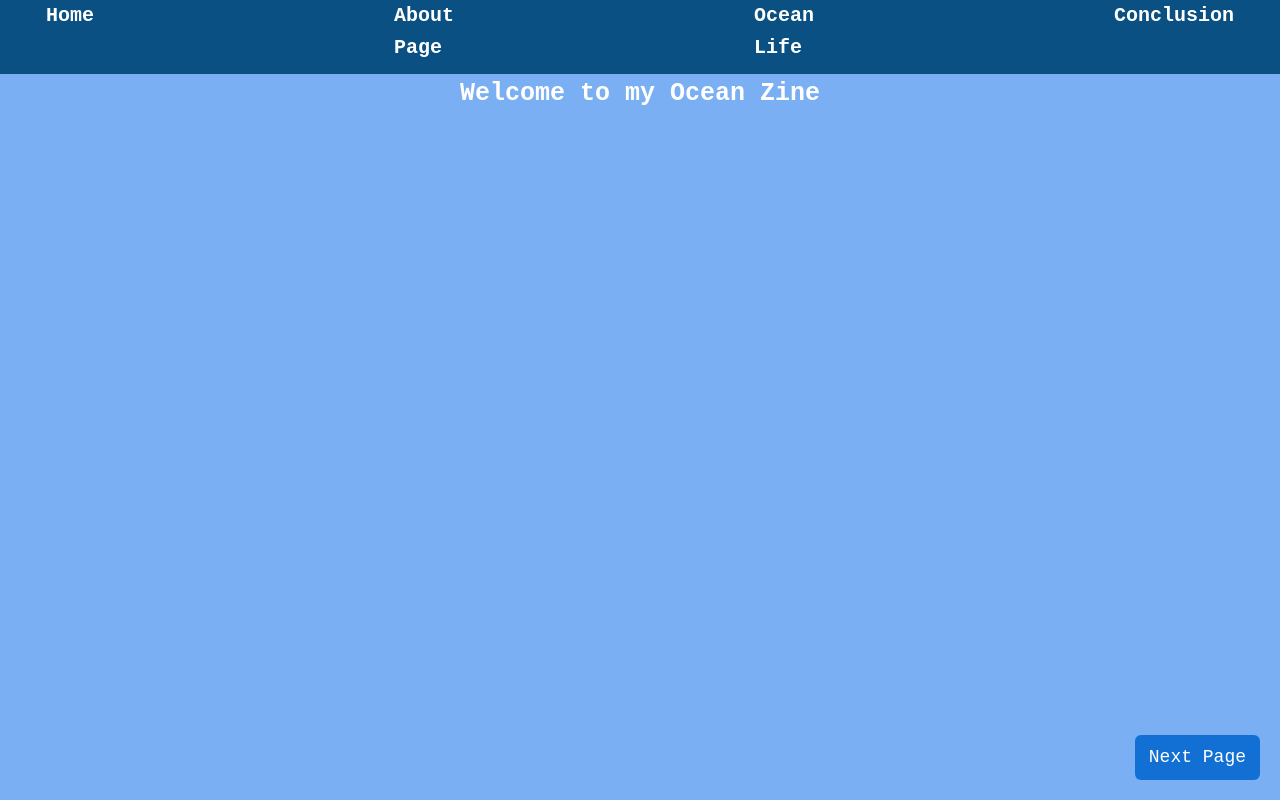
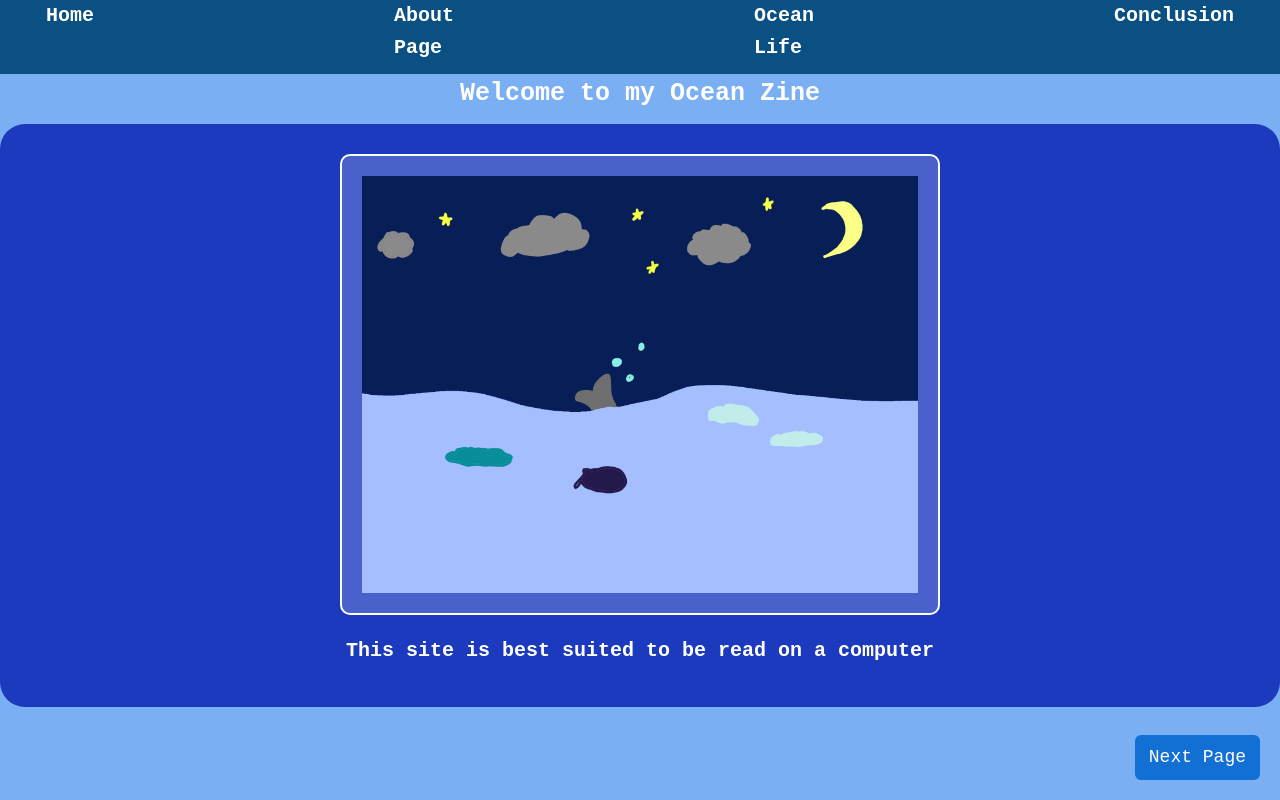
Before and after one commit to liamcmtreacy/CreativeStudio_assignment03, a SvelteKit app in the folder svelte-app/: page / in a window 1280 px wide. Built offline with nearby package versions, Linux system fonts and the light colour scheme.

Commit message:
new drawing for home page, done styling for both pages

```diff
--- a/svelte-app/src/routes/+page.svelte
+++ b/svelte-app/src/routes/+page.svelte
@@ -1,5 +1,8 @@
 <h1>Welcome to my Ocean Zine</h1>
-
+<div class = "startingGrid">
+<img id="OC" src="/assets/oceanTitle.png" alt="Drawing of Red Crab">
+<p>This site is best suited to be read on a computer</p>
+</div>
 <a class="next-page" href="/About">Next Page</a>
 
 <style>
@@ -7,6 +10,35 @@
         font-size: 25px;
         font-family: 'Courier New', Courier, monospace;
         text-align: center;}
+
+.startingGrid{
+        display: grid;
+        grid-template-columns: 1fr; /*forces text to be under image */
+        gap: 20px;
+        background-color: #1c3abd;
+        padding: 30px;
+        border-radius: 25px;
+    }
+
+        #OC{ width: 600px;
+    height: auto; /* image looks weird without auto */
+    margin: 0 auto;
+    background: rgba(255, 255, 255, 0.2);
+    border: 2px solid white;
+    padding: 20px;
+    border-radius: 10px;
+    display: block;
+}
+
+        p {
+        width: 100%;
+        font-family: "Courier New", monospace;
+        font-size: 20px;
+        font-weight: bold;
+        text-align: center;
+        align-self: center;
+        color: white;
+        }
 
     .next-page {
         position: fixed;
--- a/svelte-app/src/routes/About/+page.svelte
+++ b/svelte-app/src/routes/About/+page.svelte
@@ -5,30 +5,42 @@
         console.log("About Page Loaded Up");
     });
 </script>
-
+<div class = "gridBlue">
 <h1> So what is this page about?</h1>
 <p> This web zine has been created for a college assignment, I have always had an interest in the Ocean
     and wanted to create a site about it, and some creatures and aspects of it which I find interesting.
 
     I hope you enjoy what you see!
 </p>
+</div>
 
 <a class="next-page" href="/OceanLife">Next Page</a>
 <a class ="previous_page" href ="/">Previous Page</a>
 
 <style>
-        h1 {color: #ffffff;
+           h1 {color: #ffffff;
         font-size: 25px;
         font-family: 'Courier New', Courier, monospace;
         text-align: center;}
 
         p { font-size: 18px;
-            font-weight: bold;
             font-family: 'Courier New', Courier, monospace;
             color: #ffffff;
+            font-weight: bold;
             text-align: center;}
 
-
+            .gridBlue{
+        display: flex;;
+        flex-direction: column;
+        gap: 20px;
+        background-color: #1c3abd;
+        padding: 30px;
+        border-radius: 25px;
+        width: 75%;
+        align-items: center;
+        margin: 30px auto;
+/* code from conclusion */
+    }
    .next-page {
         position: fixed;
         bottom: 20px;
```
Also changed, not shown: svelte-app/static/assets/oceanTitle.png (added).
